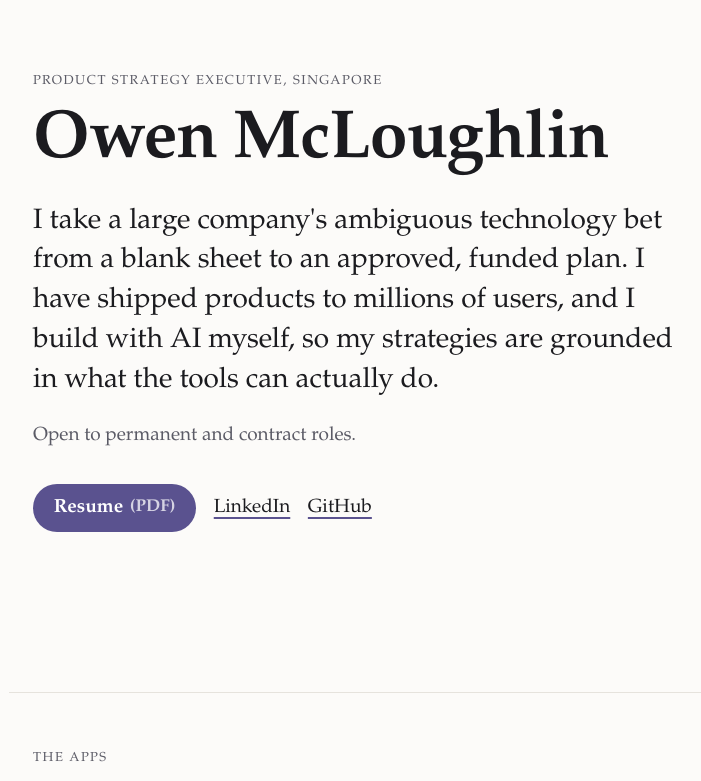
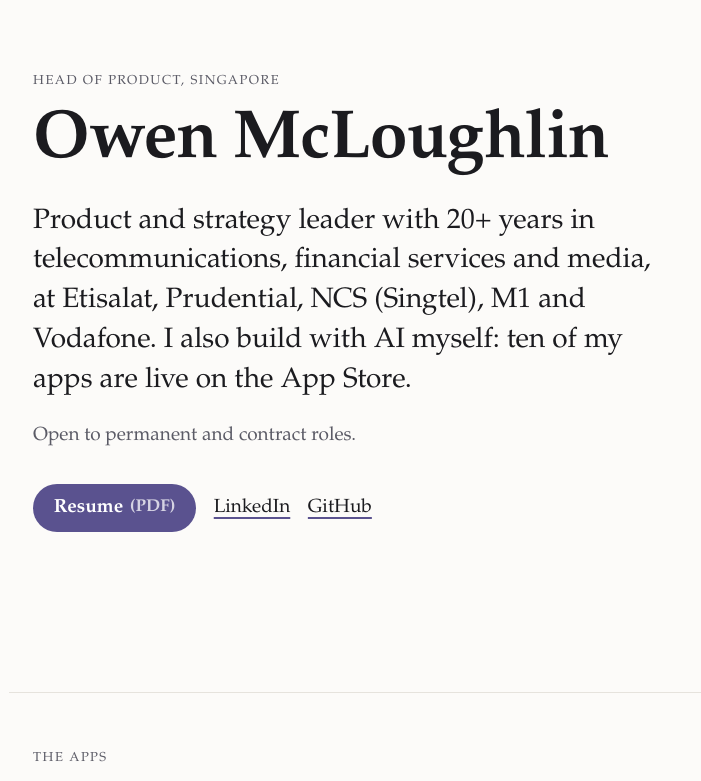
Before and after one commit to kg54ktdvxx-gif/portfolio, a plain HTML site: page index.html in a window 1280 px wide. Shown: the top 781 px of the page, without its empty margins (167-868 px from the left). Drawn offline with Linux system fonts and the light colour scheme.

Commit message:
Replace the blank-sheet intro with a plain Head of Product summary
Matches the LinkedIn headline and About of 23 Nov 2026, and updates the
resume PDF to the rebuilt version with the same opening.

Co-Authored-By: Claude Opus 5.5 <noreply@anthropic.com>

```diff
--- a/index.html
+++ b/index.html
@@ -4,13 +4,13 @@
   <meta charset="utf-8">
   <meta name="viewport" content="width=device-width, initial-scale=1">
   <title>Owen McLoughlin · Product strategy executive</title>
-  <meta name="description" content="Product strategy executive in Singapore. I take large companies' technology bets from a blank sheet to an approved, funded plan, and I build with artificial intelligence myself: ten apps on the App Store.">
+  <meta name="description" content="Head of Product in Singapore with 20+ years in telecommunications, financial services and media. I also build with artificial intelligence myself: ten apps on the App Store.">
   <meta name="color-scheme" content="light dark">
   <meta name="theme-color" content="#fcfbf9" media="(prefers-color-scheme: light)">
   <meta name="theme-color" content="#131316" media="(prefers-color-scheme: dark)">
   <meta property="og:type" content="website">
   <meta property="og:title" content="Owen McLoughlin · Product strategy executive">
-  <meta property="og:description" content="I take a large company's ambiguous technology bet from a blank sheet to an approved, funded plan, and I build with artificial intelligence myself.">
+  <meta property="og:description" content="Head of Product with 20+ years in telecommunications, financial services and media. I also build with artificial intelligence myself.">
   <link rel="icon" href="favicon.svg" type="image/svg+xml">
   <link rel="stylesheet" href="styles.css">
   <script type="application/ld+json">
@@ -31,9 +31,9 @@
 
 <header class="hero">
   <div class="wrap">
-    <p class="eyebrow">Product strategy executive, Singapore</p>
+    <p class="eyebrow">Head of Product, Singapore</p>
     <h1>Owen McLoughlin</h1>
-    <p class="lead">I take a large company's ambiguous technology bet from a blank sheet to an approved, funded plan. I have shipped products to millions of users, and I build with <abbr title="artificial intelligence">AI</abbr> myself, so my strategies are grounded in what the tools can actually do.</p>
+    <p class="lead">Product and strategy leader with 20+ years in telecommunications, financial services and media, at Etisalat, Prudential, NCS (Singtel), M1 and Vodafone. I also build with <abbr title="artificial intelligence">AI</abbr> myself: ten of my apps are live on the App Store.</p>
     <p class="status">Open to permanent and contract roles.</p>
     <nav class="links" aria-label="Resume and profiles">
       <a class="button" href="assets/Owen_McLoughlin_Resume.pdf" type="application/pdf">Resume <span class="quiet">(PDF)</span></a>
```
Also changed, not shown: 1 other file.
